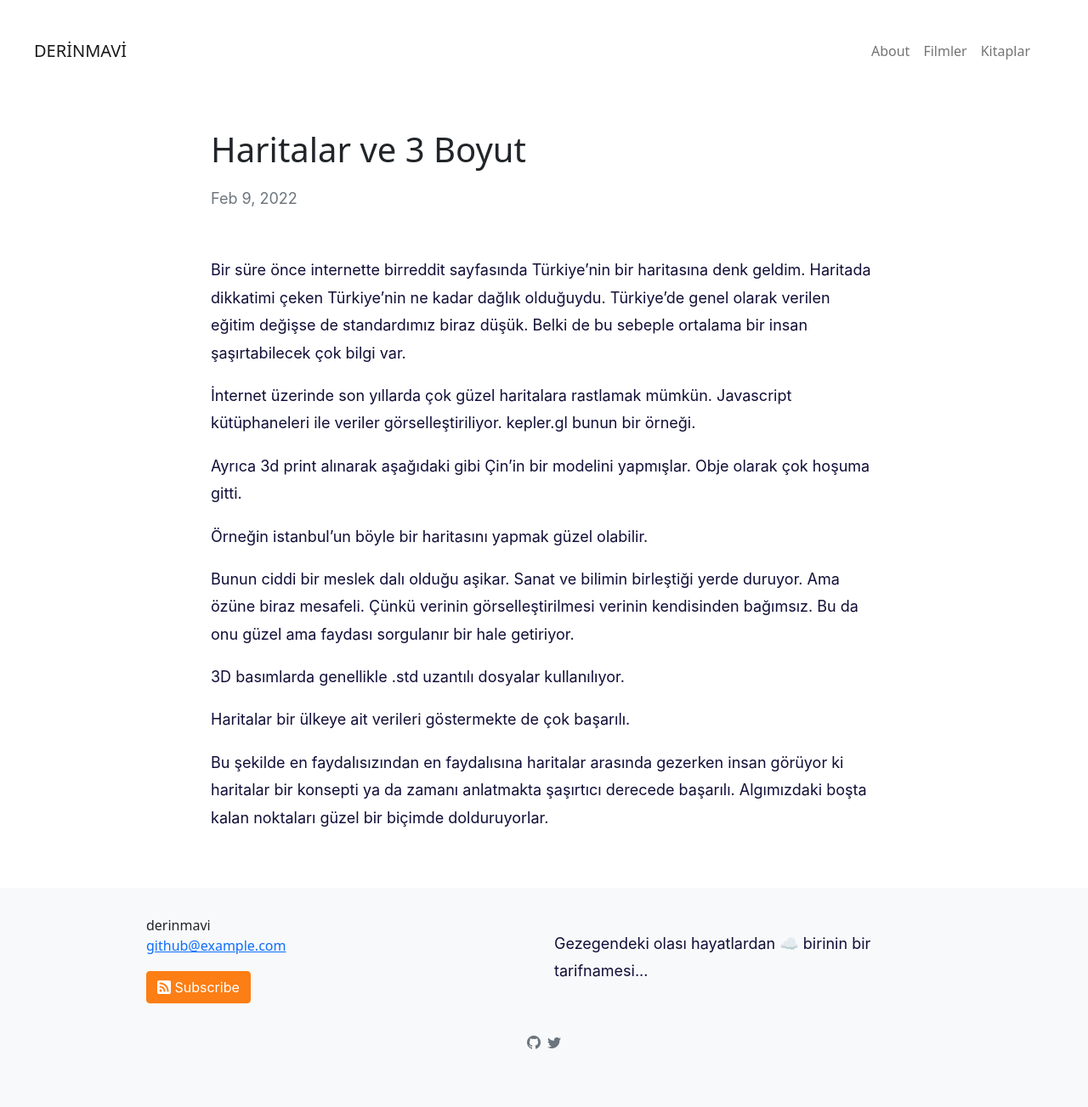
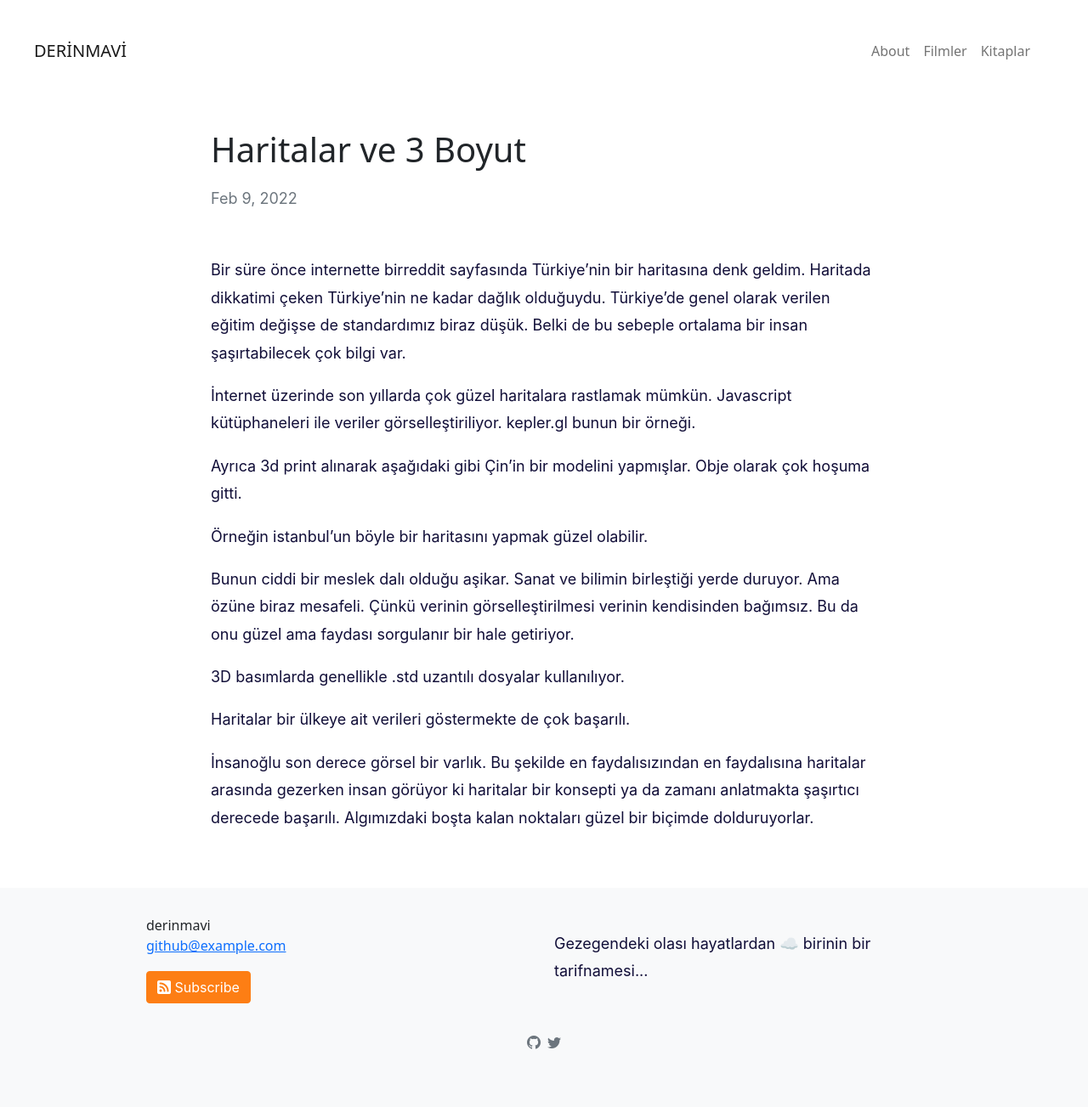
Before and after one commit to tozbulut/derinmavi.io, a Jekyll site: the page built from _posts/2022-02-09-haritalar-ve-3d.md, in a window 1280 px wide. Shown: the whole page at 85% size. Built offline with Jekyll 4.4.1, drawn with Linux system fonts in a browser that asks for light colours.

Commit message:
Update 2022-02-09-haritalar-ve-3d.md

```diff
--- a/_posts/2022-02-09-haritalar-ve-3d.md
+++ b/_posts/2022-02-09-haritalar-ve-3d.md
@@ -23,4 +23,4 @@
 
 Haritalar bir ülkeye ait verileri göstermekte de çok başarılı.
 
-Bu şekilde en faydalısızından en faydalısına haritalar arasında gezerken insan görüyor ki haritalar bir konsepti ya da zamanı anlatmakta şaşırtıcı derecede başarılı. Algımızdaki boşta kalan noktaları güzel bir biçimde dolduruyorlar.
+İnsanoğlu son derece görsel bir varlık. Bu şekilde en faydalısızından en faydalısına haritalar arasında gezerken insan görüyor ki haritalar bir konsepti ya da zamanı anlatmakta şaşırtıcı derecede başarılı. Algımızdaki boşta kalan noktaları güzel bir biçimde dolduruyorlar.
```
